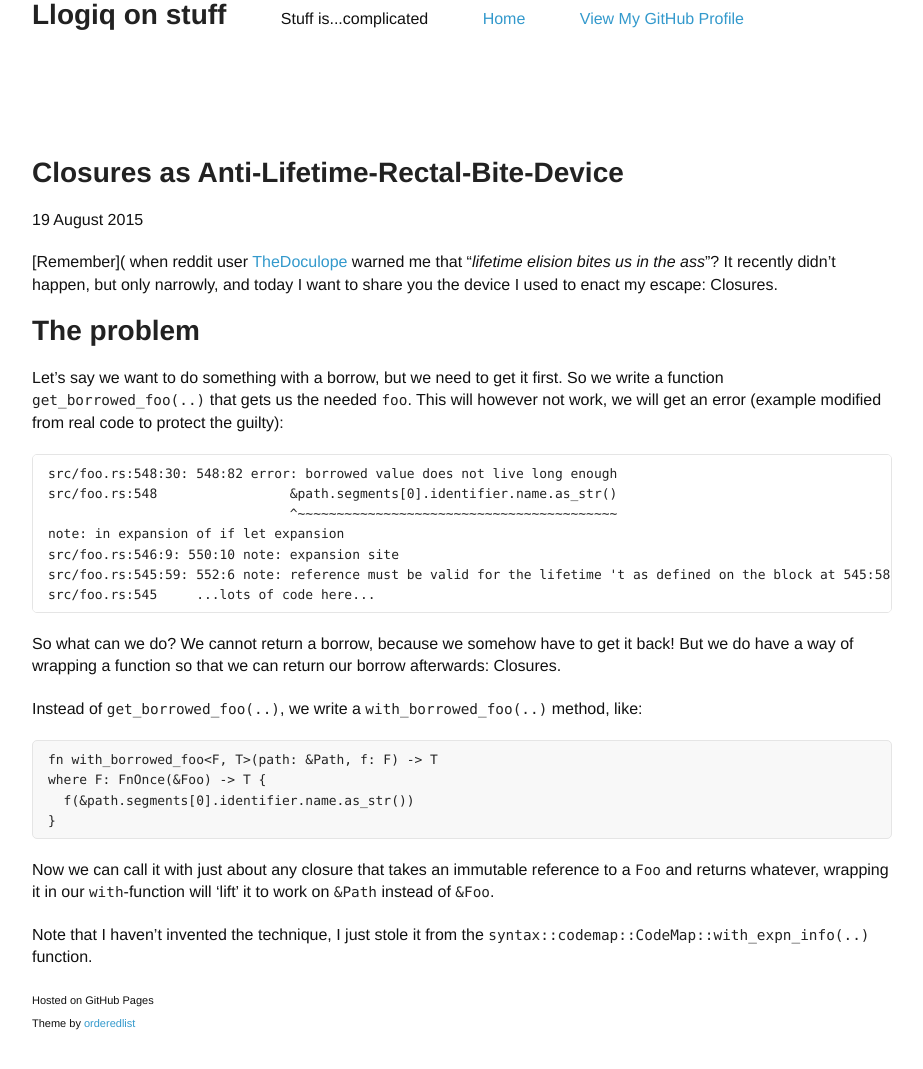
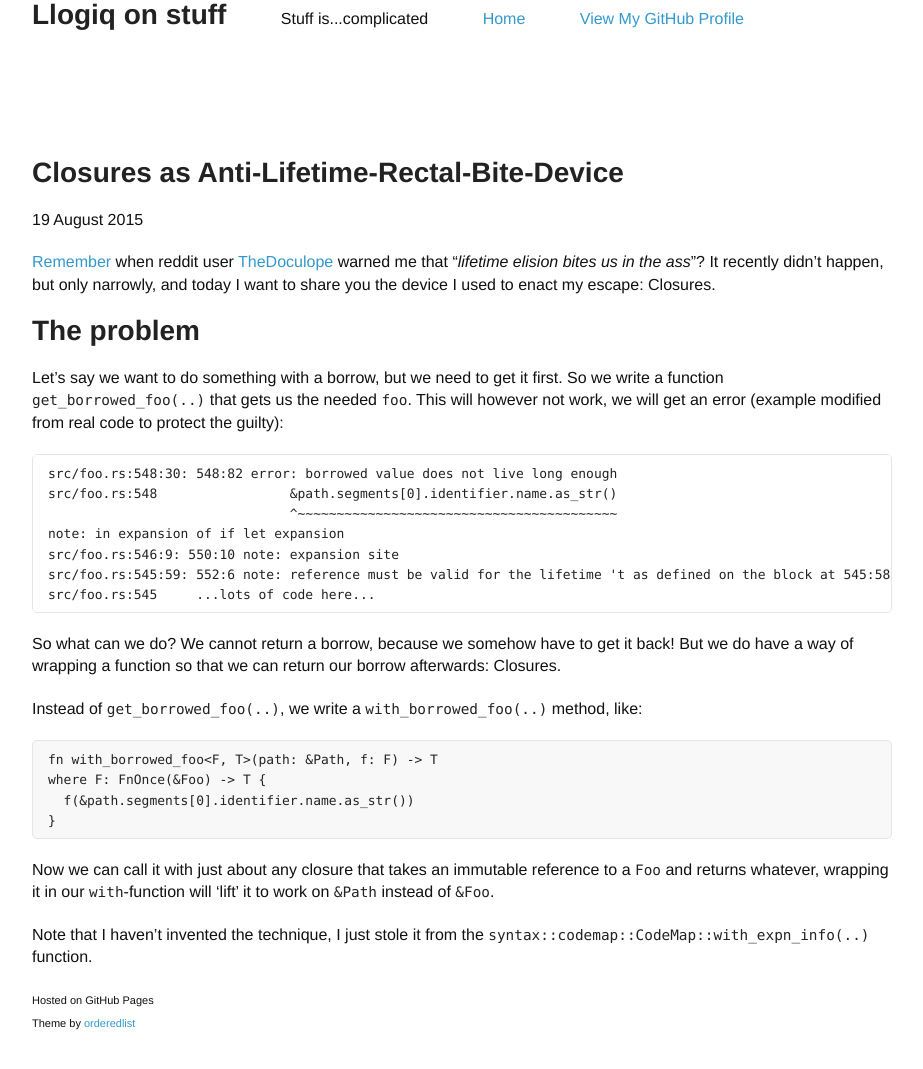
Before and after one commit to llogiq/llogiq.github.io, a Jekyll site: the page built from _posts/2015-08-19-closure.md, in a window 1280 px wide and 1111 px high. Shown: the top 1069 px of the window, without its empty margins (178-1101 px from the left). Built offline with Jekyll 4.4.1, drawn with Linux system fonts in a browser that asks for light colours; part of the change alters nothing that is shown.

```diff
--- a/_posts/2015-08-19-closure.md
+++ b/_posts/2015-08-19-closure.md
@@ -2,7 +2,7 @@
 title: Closures as Anti-Lifetime-Rectal-Bite-Device
 ---
 
-[Remember](
+[Remember](2015/07/09/cow.html)
 when reddit user [TheDoculope](https://www.reddit.com/user/TheDoculope)
 warned me that "*lifetime elision bites us in the ass*"? It recently didn't
 happen, but only narrowly, and today I want to share you the device I used to
```
